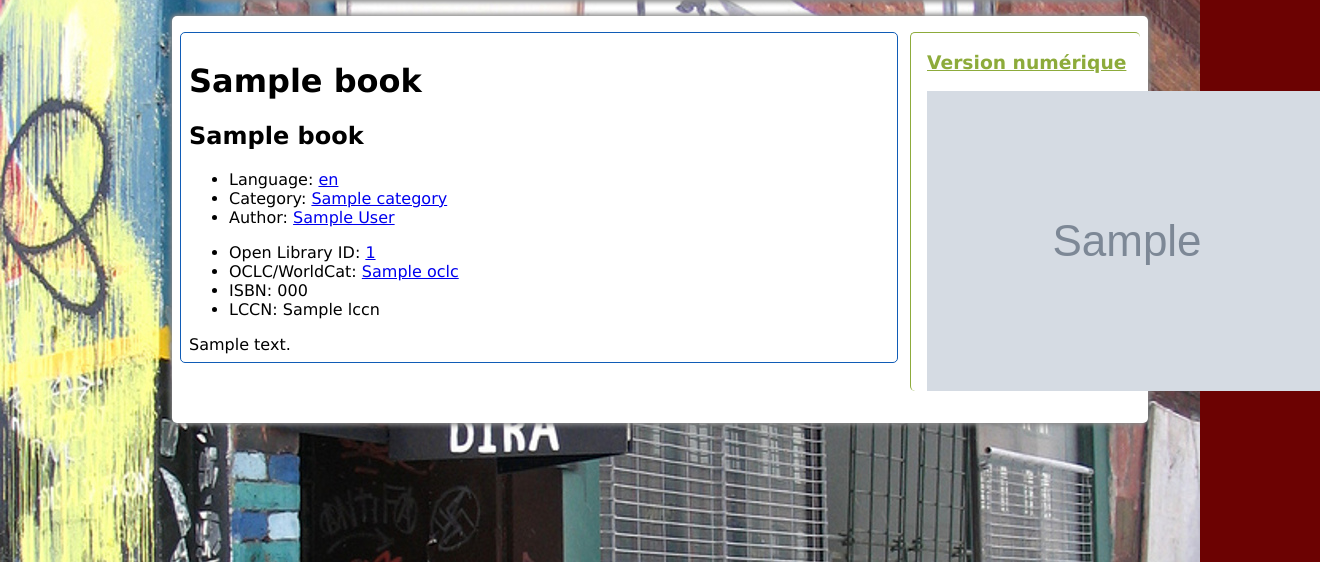
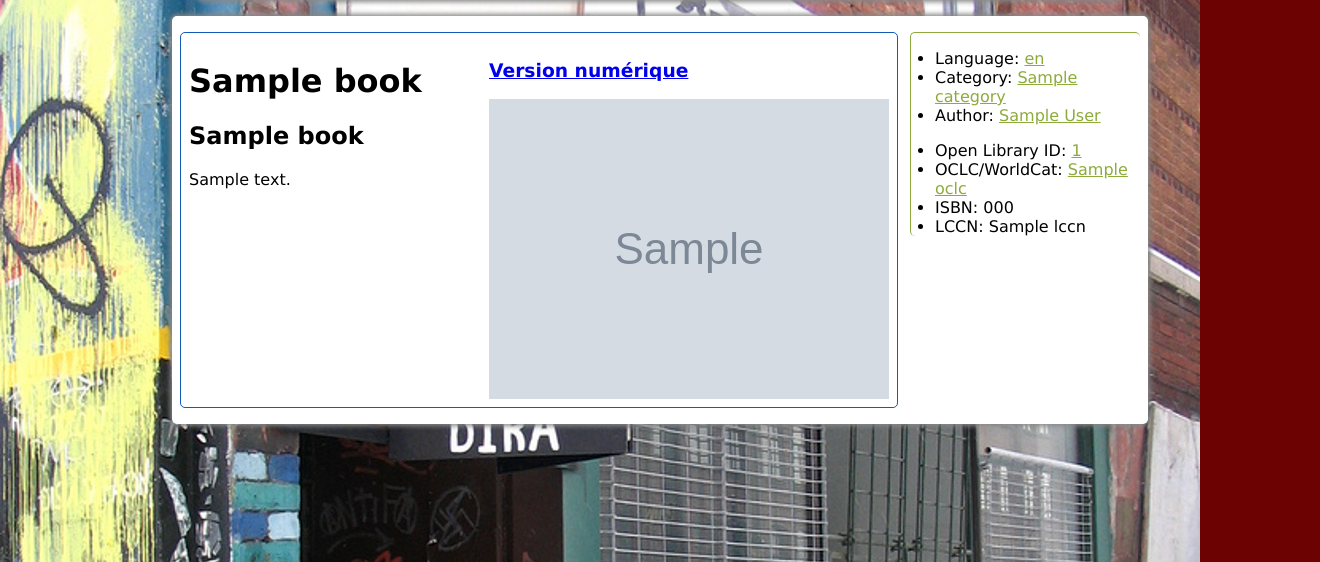
Before and after one commit to leylaso/django-library, a Django app: template templates/library/book.html in a window 1320 px wide. Shown: the part 238-800 px from the top of the page. Run offline with Django 3.2, Linux system fonts and the light colour scheme; the template is opened without the code that fills it: most values are stand-ins (such as "Sample title", 1, 10 or a date in 2020); grey boxes marked "Sample" are stand-in pictures.

Commit message:
Adjust styling of books

```diff
--- a/library/static/css/style.css
+++ b/library/static/css/style.css
@@ -54,6 +54,14 @@ table td.book-lang {
   text-transform: uppercase;
   font-size: 90%;
   text-align: center;
+}
+
+#book-links {
+  float: right;
+}
+
+#sidebar ul {
+  padding-left: .5em;
 }
 
 /**
--- a/templates/library/book.html
+++ b/templates/library/book.html
@@ -3,25 +3,7 @@
 {% block title %}{{book.title}}{% endblock %}
 
 {% block sidebar %}
-  <div id="links">
-    {% if book.ebook %}
-      <a href="{{book.ebook}}" target="_blank"><h3>Version numérique</h3>
-    {% endif %}
-    {% if book.cover %}
-      <img src="{{book.cover}}" />
-    {% endif %}
-    {% if book.ebook %}
-      </a>
-    {% endif %}
-
-  </div>
-{% endblock %}
-
-{% block content %}
-  <h1 id="book-title">{{ book.title }}</h1>
-  <h2 id="book-subtitle">{{ book.subtitle }}</h2>
-
-  <div id="book-details">
+  <div id="book-data">
     <ul id="book-info">
       {% if book.language %}
       <li><label>Language</label>: <span><a href="/bk/language:{{book.language}}">{{book.language}}</a></span></li>
@@ -51,6 +33,23 @@
       <li><label>LCCN</label>: <span>{{book.lccn}}</span></li>
       {% endif %}
     </ul>
-    <div id="book-desc">{{ book.description }}</div>
   </div>
 {% endblock %}
+
+{% block content %}
+  <div id="book-links">
+    {% if book.ebook %}
+      <a href="{{book.ebook}}" target="_blank"><h3>Version numérique</h3>
+    {% endif %}
+    {% if book.cover %}
+      <img src="{{book.cover}}" />
+    {% endif %}
+    {% if book.ebook %}
+      </a>
+    {% endif %}
+  </div>
+
+  <h1 id="book-title">{{ book.title }}</h1>
+  <h2 id="book-subtitle">{{ book.subtitle }}</h2>
+  <div id="book-desc">{{ book.description }}</div>
+{% endblock %}
```
